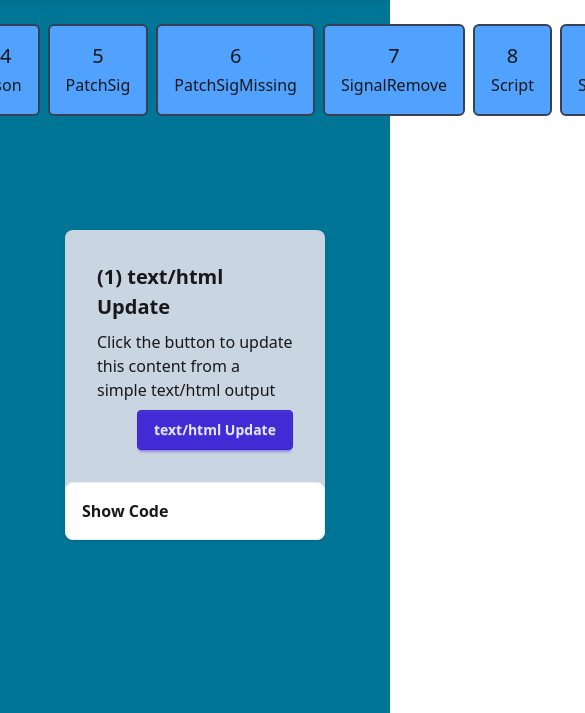
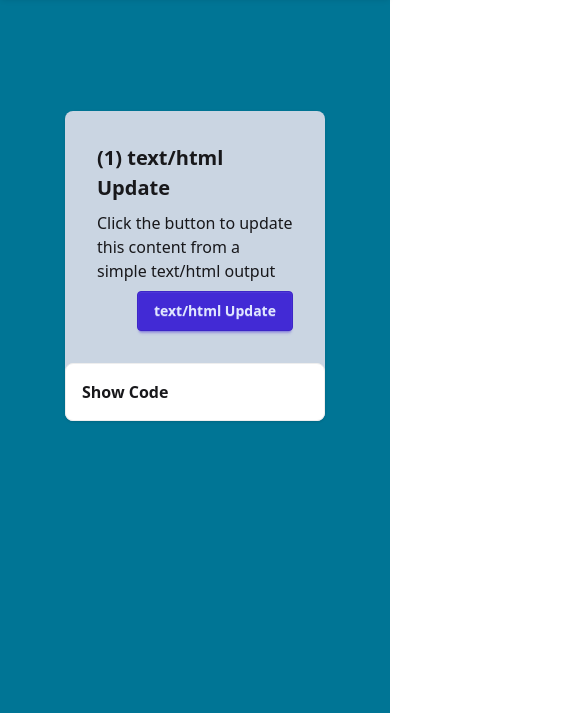
Before and after one commit to zigster64/datastar.http.zig, a plain HTML site: page examples/01_index.html in a window 390 px wide. Shown: the part 131-844 px from the top of the page, 585 px wide, since content can reach past the window. Drawn offline with nearby package versions, Linux system fonts and the light colour scheme.

Commit message:
navbar options hidden on mobile - desktop only

```diff
--- a/examples/01_index.html
+++ b/examples/01_index.html
@@ -42,7 +42,7 @@
   </div>
 
   <!--Navigation controls to reach examples-->
-  <div id="example-nav" class="w-full h-2/12 flex flex-row justify-center items-end gap-2 mx-auto">
+  <div id="example-nav" class="w-full h-2/12 hidden xl:flex flex-row justify-center items-end gap-2 mx-auto">
     <a class="text-xl text-center p-4 rounded-md bg-blue-400 border-solid border-gray-700 border-2"
       href="#text-html-page" title="text/html">1<br><small>HTML</small></a>
     <a class="text-xl text-center p-4 rounded-md bg-blue-400 border-solid border-gray-700 border-2"
```
